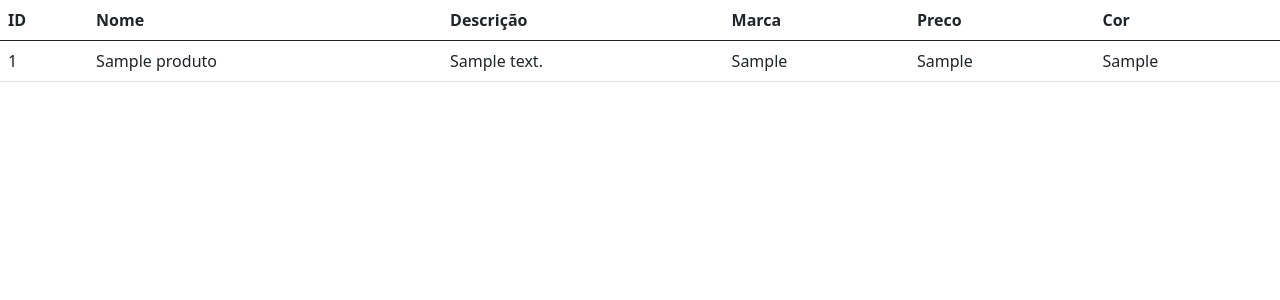
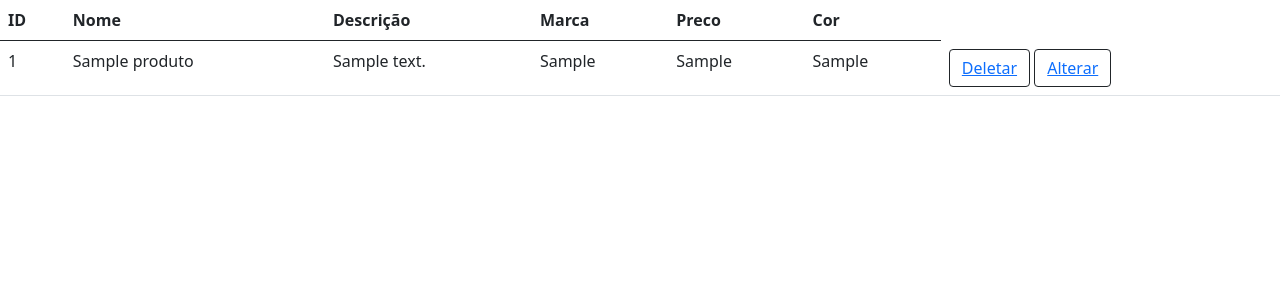
Before and after one commit to GuiMarcelino/Cadastro_Produtos, a Flask app: page /selecionar/todos/ in a window 1280 px wide. Shown: the part 56-356 px from the top of the page. Run offline with Flask 2, Linux system fonts and the light colour scheme; tables that the repository leaves empty or names only in its code hold one stand-in row (values such as "Sample post").

Commit message:
correcao html e app

```diff
--- a/app.py
+++ b/app.py
@@ -1,5 +1,4 @@
 
-import re
 from flask import Flask, render_template, redirect, request
 from repository import conexao, insert, select, select_id, delete, update
 from product import Produto
@@ -27,6 +26,15 @@ def inserir():
     db = conexao()
     insert(db, produto)
     return redirect('/cadastro')
+
+
+@app.route('/deletar')
+def deletar():
+    id = int(request.args['id'])
+    db = conexao()
+    delete(db, id)
+    return redirect('/selecionar/todos/')
+
 
 @app.route('/selecionar/id', methods=['GET'])
 def selecionar_id():
@@ -71,5 +79,4 @@ def selecionar_produtos():
 
 
 
-
 app.run(debug=True)
--- a/templates/cadastro.html
+++ b/templates/cadastro.html
@@ -38,6 +38,7 @@
             <span class="input-group-text" id="inputGroup-sizing-default">Cor</span>
             <input type="text" class="form-control" aria-label="Sizing example input" aria-describedby="inputGroup-sizing-default" name="cor">
             <input class="btn btn-primary" type="submit" value="salvar">
+
         </div>
     </form>
 </body>
--- a/templates/listar.html
+++ b/templates/listar.html
@@ -11,6 +11,8 @@
     <th scope="col">marca</th>
     <th scope="col">preco</th>
     <th scope="col">cor</th>
+
+
   </tr>
 </thead>
 <tbody>
@@ -22,6 +24,7 @@
             <td>{{produto.preco}}</td>
             <td>{{produto.cor}}</td>
         </tr>
+
 </tbody>
 </table>
 </body>
--- a/templates/listar_todos.html
+++ b/templates/listar_todos.html
@@ -48,6 +48,10 @@
                   <td>{{objeto_banco.marca}}</td>
                   <td>{{objeto_banco.preco}}</td>
                   <td>{{objeto_banco.cor}}</td>
+                  <td>
+                  <button type="button" class="btn btn-outline-dark"><a href="/deletar?id={{objeto_banco.id}}">Deletar</a></button>
+                  <button type="button" class="btn btn-outline-dark"><a href="/alterar?id={{objeto_banco.id}}">Alterar</a></button>
+                  </td>
                 </tr>
             {% endfor %}
         </tbody>
--- a/templates/selecionar_id.html
+++ b/templates/selecionar_id.html
@@ -33,7 +33,8 @@
         <div class="input-group mb-3">
             <span class="input-group-text" id="inputGroup-sizing-default">selecione o id</span>
             <input type="text" class="form-control" aria-label="Sizing example input" aria-describedby="inputGroup-sizing-default" name="id">
-            <input class="btn btn-primary" type="submit" value="salvar">
+            <input class="btn btn-primary" type="submit" value="buscar">
+
         </div>
     </form>
 </body>
```
